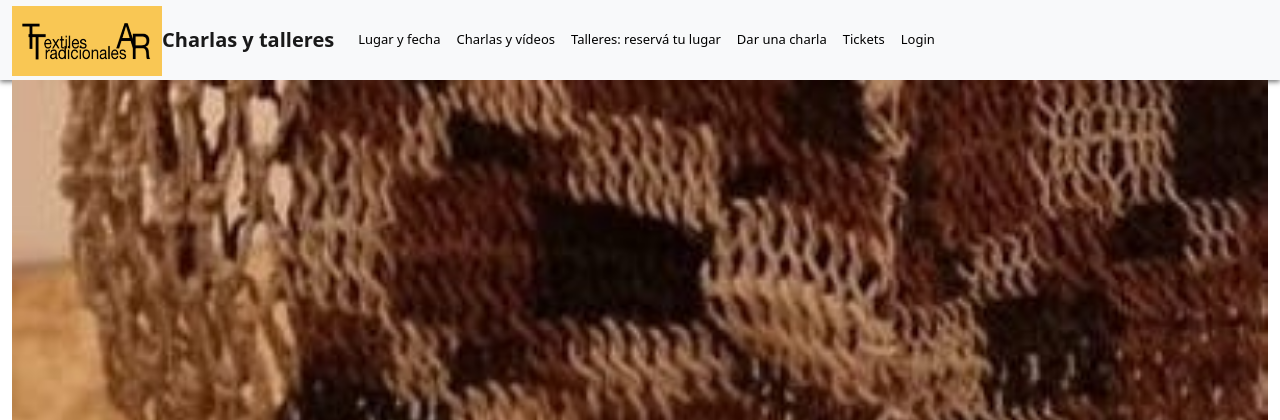
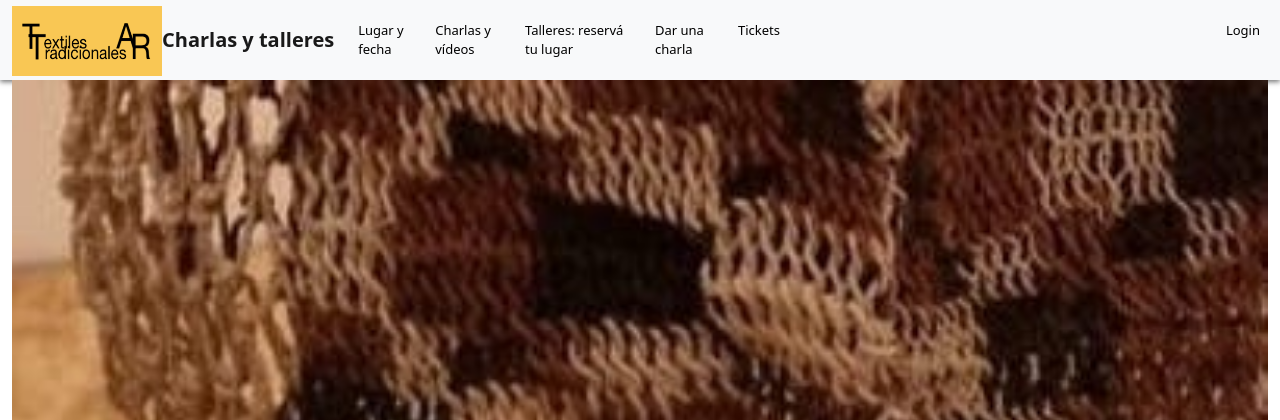
Before and after one commit to IsabelIMTextil/phpintegrador1, a PHP site: page / in a window 1280 px wide. Shown: the top 420 px of the page. Run offline with PHP 8.4, Linux system fonts and the light colour scheme; some web fonts are replaced.

Commit message:
agrega estilo al menu

```diff
--- a/css/styles.css
+++ b/css/styles.css
@@ -1,29 +1,33 @@
 * {
   margin: 0;
   padding: 0;
-box-sizing: border-box;}
+  box-sizing: border-box;
+}
 
 .navbar {
   box-shadow: 0px 2px 5px #777;
   height: 80px;
-
 }
-
 
 .nav-link {
   color: black !important;
   font-size: small;
 }
+.nav-link:hover {
+  background-color: #f9c74f;
+}
+.login-nav {
+  margin-left: 430px;
+}
 
 .container {
-    max-height: 100px;}
+  max-height: 100px;
+}
 
 #arq {
   background-color: rgb(143, 136, 119);
   color: aliceblue;
   box-shadow: 0px 2px 5px #777;
-
-
 }
 
 #textil {
@@ -41,7 +45,6 @@ box-sizing: border-box;}
 
 #nuevo {
   background-color: #f9c74f;
-
 }
 
 /* form {
@@ -67,10 +70,8 @@ box-sizing: border-box;}
 }
 
 #footer {
-
   height: 150px;
   margin-top: 450px;
-
 }
 
 /* .navbar {
@@ -80,6 +81,6 @@ box-sizing: border-box;}
 /*
 https://www.forosdelweb.com/f53/situar-footer-siempre-final-pagina-1055757/ */
 
-p{
+p {
   text-shadow: 40px 40px 50px #0005 !important;
 }
```
Lines whose indentation alone changed are shown as unchanged.
